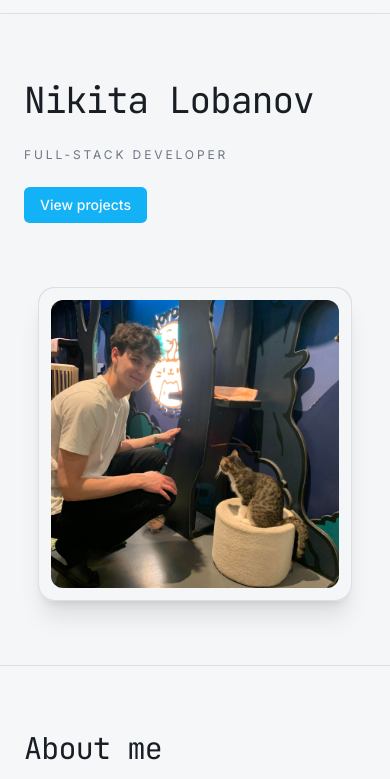
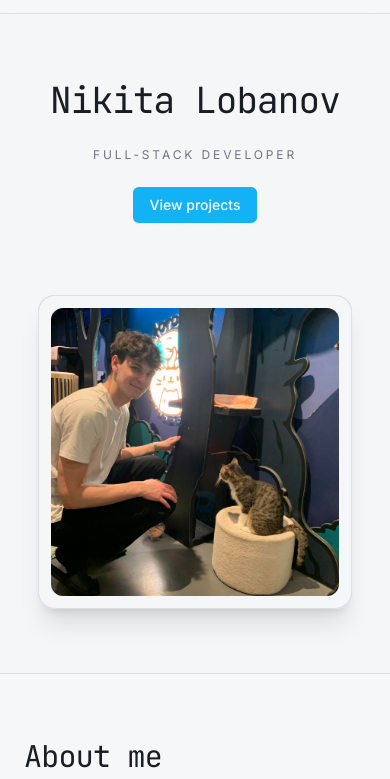
Before and after one commit to nikitalobanov12/nikita_lobanov_portfolio, an Astro site: page / in a window 390 px wide. Shown: the part 55-834 px from the top of the page. Built offline with nearby package versions, Linux system fonts and the light colour scheme; Astro itself is replaced by a stand-in of ours.

Commit message:
mobile styling updates
Signed-off-by: Nikita Lobanov <nikitaalobanovv@gmail.com>

```diff
--- a/package.json
+++ b/package.json
@@ -9,13 +9,13 @@
     "astro": "astro"
   },
   "dependencies": {
-    "@astrojs/mdx": "^4.3.5",
-    "@astrojs/react": "^4.3.1",
+    "@astrojs/mdx": "4.3.7",
+    "@astrojs/react": "4.4.0",
     "@radix-ui/react-slot": "^1.2.3",
     "@types/canvas-confetti": "^1.9.0",
     "@types/react": "^19.1.13",
     "@types/react-dom": "^19.1.9",
-    "astro": "^5.13.9",
+    "astro": "5.14.5",
     "canvas-confetti": "^1.9.3",
     "class-variance-authority": "^0.7.1",
     "clsx": "^2.1.1",
--- a/src/pages/index.astro
+++ b/src/pages/index.astro
@@ -42,15 +42,15 @@ const stackIconUrl = `https://skillicons.dev/icons?i=${stack.icons.join(',')}&pe
 	</header>
 	<main class='flex-1'>
 		<section id='hero' class='border-b border-border/60 bg-card/40'>
-			<div class='container flex flex-col gap-12 py-16 md:flex-row md:items-center md:justify-between md:py-24'>
-				<div class='space-y-6'>
-          <h1 class='text-balance text-4xl font-mono leading-tight md:text-5xl lg:text-6xl'>Nikita Lobanov</h1>
-          <p class='text-xs uppercase tracking-[0.24em] text-muted-foreground/80'>Full-Stack Developer</p>
-					<div class='flex flex-wrap gap-3 text-sm text-muted-foreground'>
+			<div class='container flex flex-col items-center gap-12 py-16 text-center md:flex-row md:items-center md:justify-between md:py-24 md:text-left'>
+				<div class='space-y-6 md:max-w-xl'>
+					<h1 class='text-balance text-4xl font-mono leading-tight md:text-5xl lg:text-6xl'>Nikita Lobanov</h1>
+					<p class='text-xs uppercase tracking-[0.24em] text-muted-foreground/80'>Full-Stack Developer</p>
+					<div class='flex flex-wrap justify-center gap-3 text-sm text-muted-foreground md:justify-start'>
 						<a href='#projects' class='rounded-md bg-primary px-4 py-2 font-medium text-primary-foreground transition-colors hover:bg-primary/90'>View projects</a>
 					</div>
 				</div>
-				<HeroSlideshow client:load class='mt-4 md:mt-0' />
+				<HeroSlideshow client:load class='mt-6 md:mt-0' />
 			</div>
 		</section>
 
@@ -86,7 +86,7 @@ const stackIconUrl = `https://skillicons.dev/icons?i=${stack.icons.join(',')}&pe
 				<div class='space-y-4'>
 					<h2 class='text-3xl font-mono tracking-tight md:text-4xl'>Experience</h2>
 				</div>
-				<div class='space-y-5'>
+				<div class='space-y-8 md:space-y-10'>
 					{experience.map((role, index) => (
 						<FadeIn key={role.company} client:visible delay={index * 0.1} className='rounded-lg border border-border/50 bg-background/60 p-6'>
 							<div class='flex flex-col gap-2 sm:flex-row sm:items-baseline sm:justify-between'>
```
Also changed, not shown: 1 other file.
